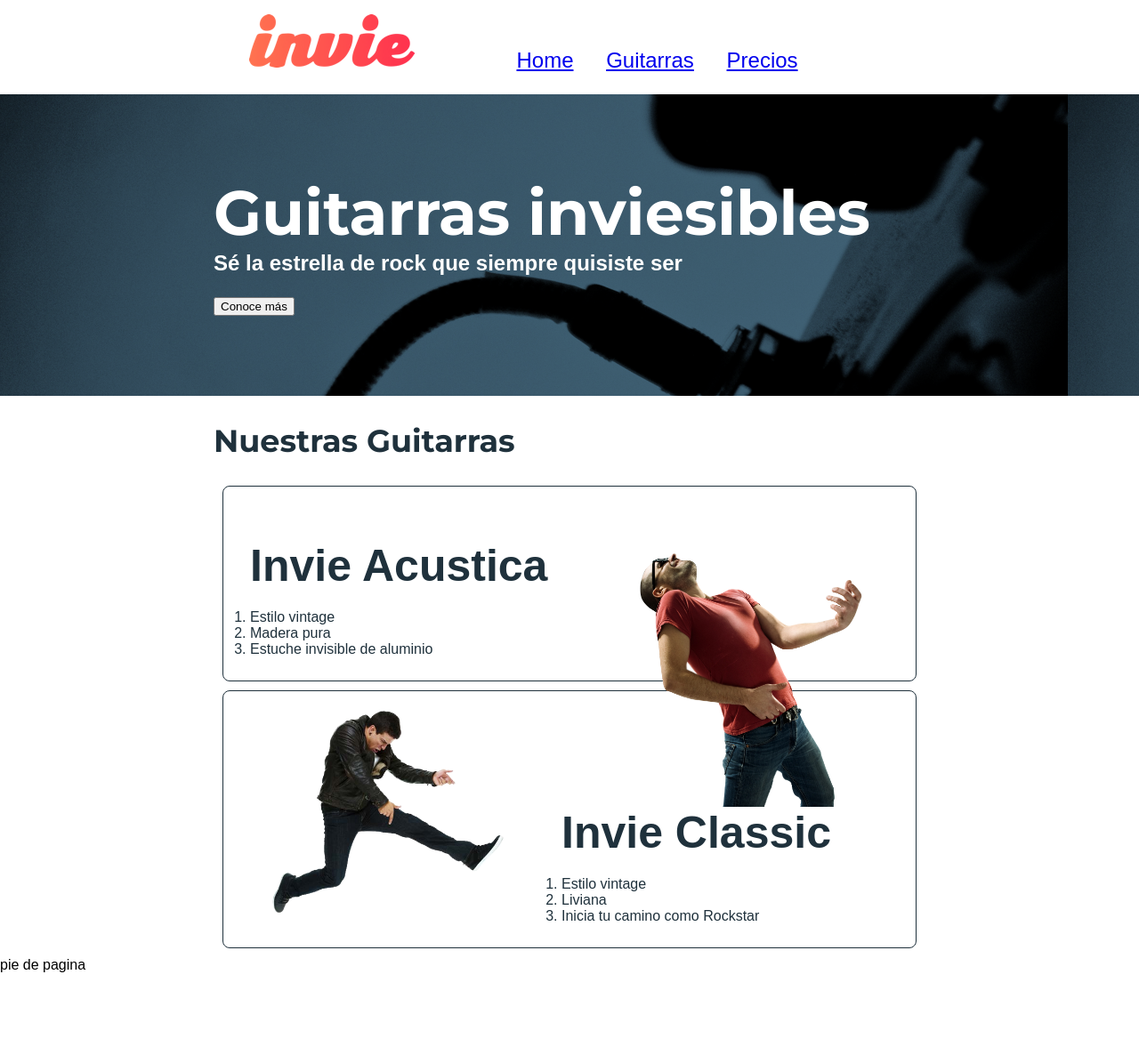
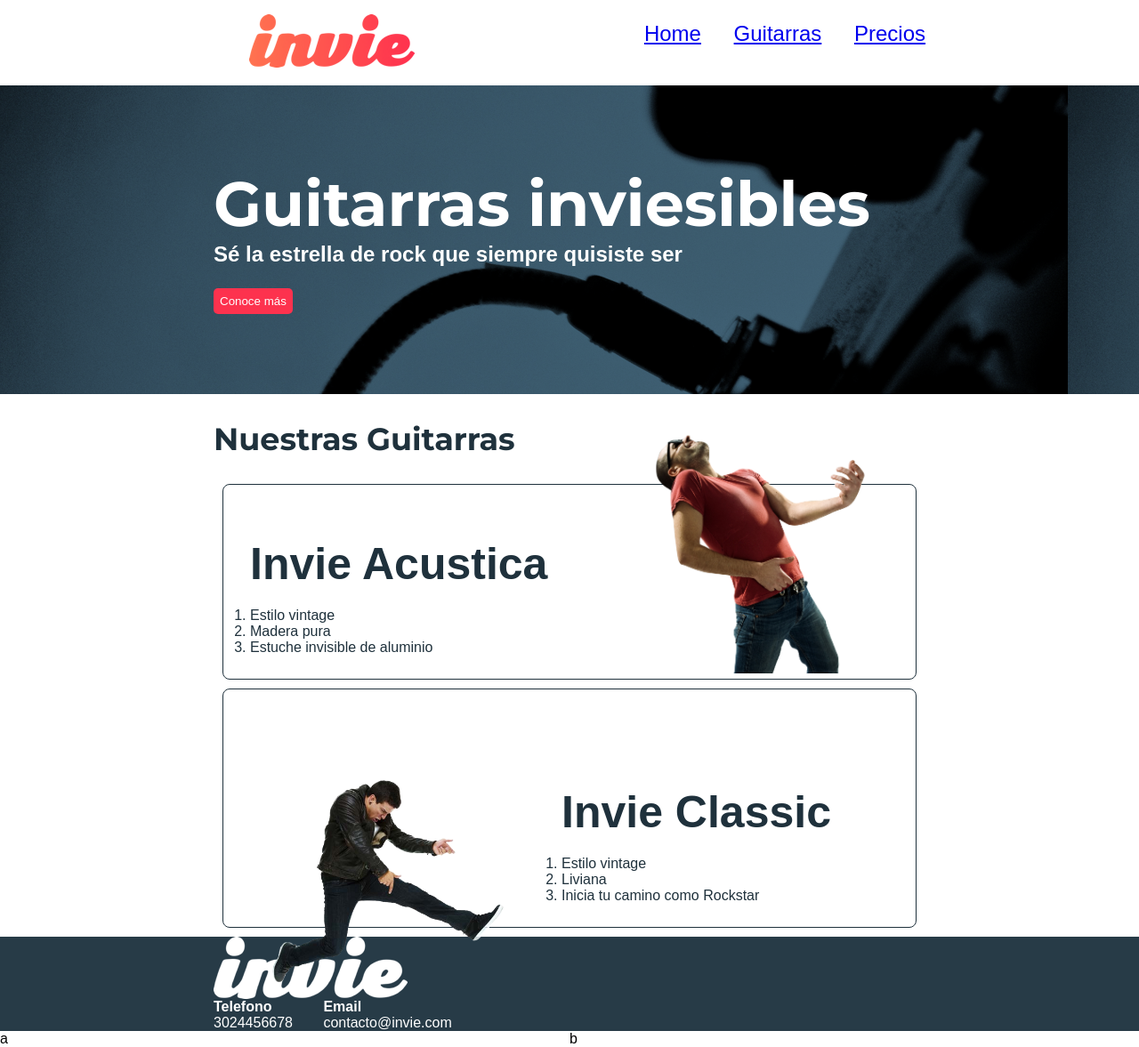
Before and after one commit to davecast/invie, a plain HTML site: page index.html in a window 1280 px wide. Shown: the whole page at 89% size. Before the commit the page ends 1094 px from the top, so only its background shows below. Drawn offline with Linux system fonts and the light colour scheme; a web font is replaced by a local one.

Commit message:
se agregaron clases para elñ diseño del footer

```diff
--- a/index.html
+++ b/index.html
@@ -7,11 +7,11 @@
     <link rel="stylesheet" href="css/main.css" />
   </head>
   <body>
-    <header id="header" class="header container"> <!--Cabecera de la Pagina-->
+    <header id="header" class="header container relative"> <!--Cabecera de la Pagina-->
       <figure class="logotipo"> <!--logo-->
         <img src="images/invie.png" width="186" height="60" alt="Invie logotipo" />
       </figure>
-      <nav class="menu"> <!--menu-->
+      <nav class="menu absolute"> <!--menu-->
         <ul>
           <li>
             <a href="index.html">Home</a>
@@ -29,13 +29,13 @@
       <div class="container">
         <h1 class="titulo">Guitarras inviesibles</h1>
         <h3 class="title-a">Sé la estrella de rock que siempre quisiste ser</h3>
-        <button>Conoce más</button>
+        <button class="btn">Conoce más</button>
       </div>
     </section>
     <section id="guitarras" class="guitarras container">    <!--Guitarras-->
       <h2>Nuestras Guitarras</h2>
       <article class="guitarra">
-        <img class="right" src="images/invie-acustica.png" width="350" alt="Guitarra invie acustica" />
+        <img class="right relative image-a" src="images/invie-acustica.png" width="329" alt="Guitarra invie acustica" />
         <div class="container-guitarra-a">
           <h3 class="title-b">Invie Acustica</h3>
           <ol>
@@ -46,7 +46,7 @@
         </div>
       </article>
       <article class="guitarra">
-        <img class="left" src="images/invie-classic.png" width="350" alt="Guitarra invie classic" />
+        <img class="left relative image-b" src="images/invie-classic.png" width="350" alt="Guitarra invie classic" />
         <div class="container-guitarra-b">
           <h3 class="title-b">Invie Classic</h3>
           <ol>
@@ -55,11 +55,24 @@
             <li>Inicia tu camino como Rockstar</li>
           </ol>
         </div>
-
       </article>
     </section>
-    <footer> <!--Pies de pagina-->
-      pie de pagina
+    <footer class="footer"> <!--Pies de pagina-->
+    <div class="container">
+      <div class="contacto">
+        <img src="images/invie-white.png" alt="logotipo blanco" />
+        <a href="tel:+584146486595" ><strong>Telefono</strong><span>3024456678</span></a>
+        <a href="mailto:contacto@invie.com" ><strong>Email</strong><span>contacto@invie.com</span></a>
+
+      </div>
+      <div class="formulario">
+
+      </div>
+    </div>
     </footer>
+    <div class="prueba">
+      <div class="inline">a</div>
+      <div class="inline">b</div>
+    </div>
   </body>
 </html>
```
